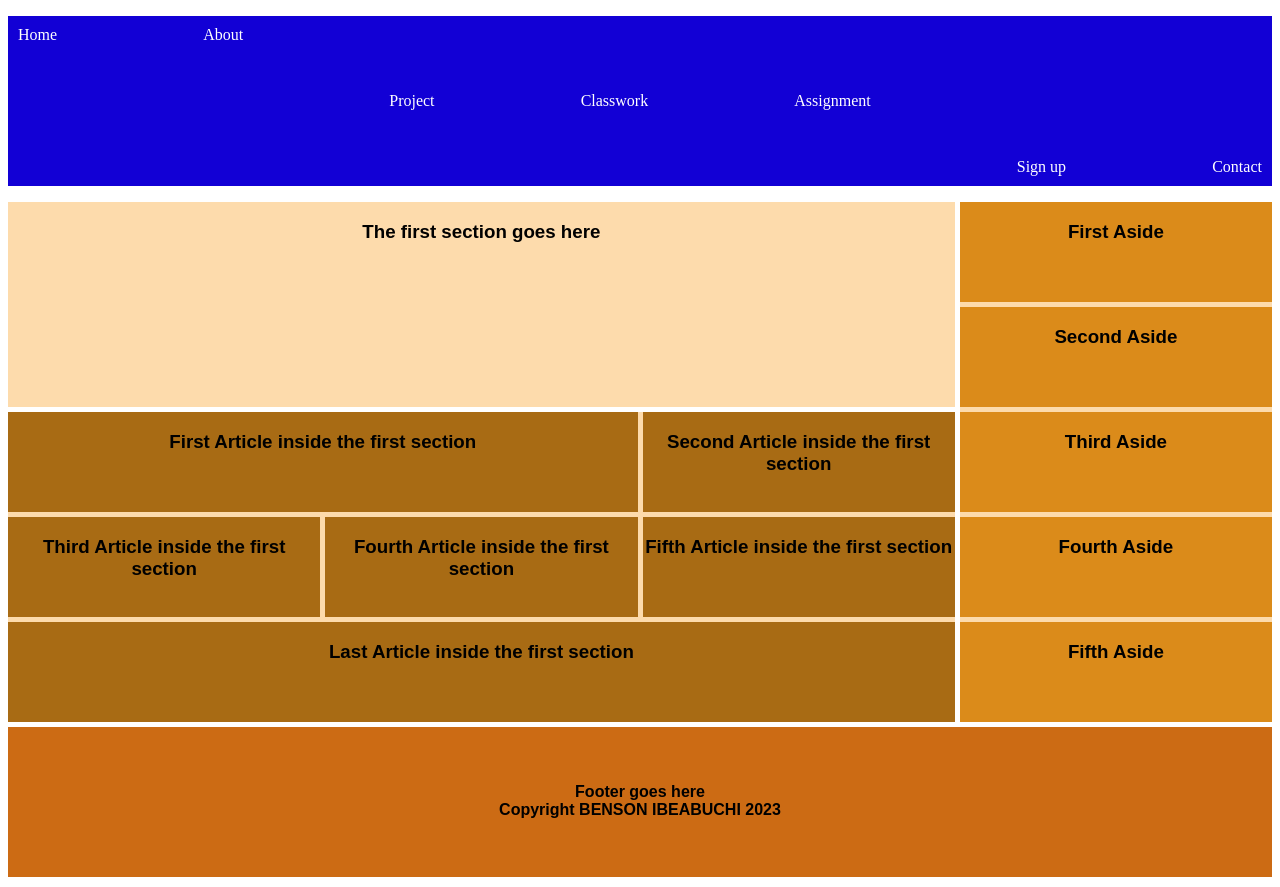
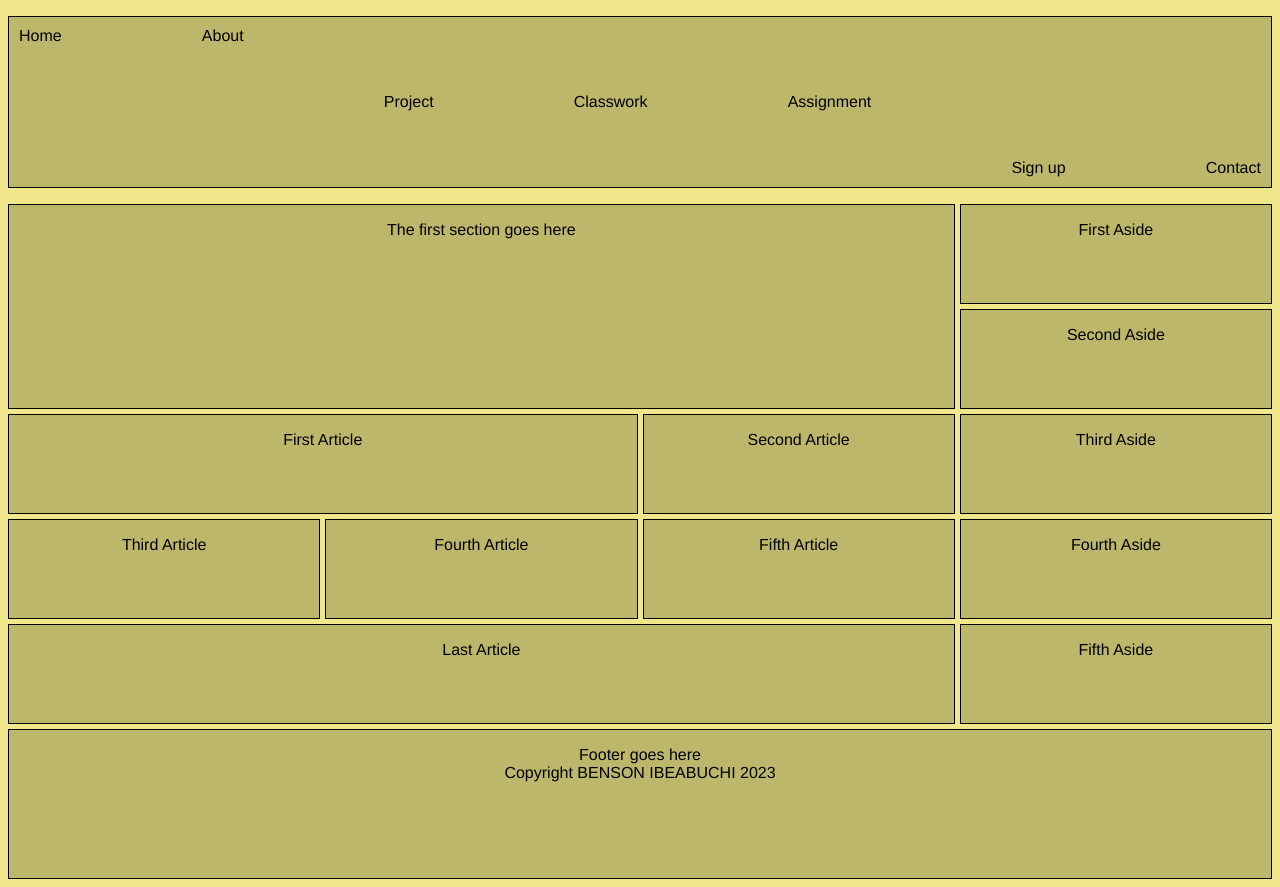
Before and after one commit to bensonibeabuchi/6B2, a plain HTML site: page assignment/grid_assignment.html in a window 1280 px wide. Drawn offline with Linux system fonts and the light colour scheme.

Commit message:
general updates

```diff
--- a/assignment/grid_assignment.html
+++ b/assignment/grid_assignment.html
@@ -6,14 +6,20 @@
     <meta name="viewport" content="width=device-width, initial-scale=1.0">
     <title>Benson Ibeabuchi Grid</title>
     <style>
+        body{
+            background-color: khaki;
+            font-family: Helvetica, sans-serif;
+            text-align: center;
+        }
         nav ul{
             list-style: none;
-            background-color: #1200d5;
+            background-color: darkkhaki;
             display: flex;
             justify-content: space-between;
             align-items: center;
             height: 150px;
             padding: 10px;
+            border: 1px solid black;
         }
         nav ul li:nth-of-type(n+1){
             align-self: flex-start;
@@ -26,10 +32,10 @@
         }
 
         li{
-            color: white;
+            color: black;
         }
         main > *{
-            background-color: #fddbac;
+            background-color: darkkhaki;
         }
 
         main {
@@ -47,30 +53,35 @@
 
         main > :nth-child(1){
             grid-area: a;
+            border: 1px solid black;
         }
         main > :nth-child(2){
             grid-area: c;
+            background-color: khaki;
         }
         main > :nth-child(3){
             grid-area: b;
         }
         main > :nth-child(4){
             grid-area: d;
-            background-color: #CC6B14;
+            border: 1px solid black;
         }
 
         aside > *{
-            background-color: #DB8B1A;
+            background-color: darkkhaki;
+            border: 1px solid black;
         }
         aside:first-of-type{
             display: grid;
             grid-template-columns: repeat(1, 1fr);
             grid-template-rows: repeat(5, 5fr);
             gap: 5px;
+            background-color: khaki;
         }
 
         section + section > *{
-            background-color: #A86B14;
+            background-color: darkkhaki;
+            border: 1px solid black;
         }
 
         section + section{
@@ -94,18 +105,6 @@
         section + section :nth-child(6){
             grid-area: d;
         }
-
-        main{
-            text-align: center;
-            font-weight: bolder;
-            font-family: Arial, Helvetica, sans-serif;
-        }
-
-        p{
-            padding: 40px;
-        }
-
-
     </style>
 </head>
 <body>
@@ -123,21 +122,21 @@
         </nav>
     </header>
     <main>
-        <section><h3>The first section goes here</h3></section>
+        <section><p>The first section goes here</p></section>
         <section>
-            <article><h3>First Article inside the first section</h3></article>
-            <article><h3>Second Article inside the first section</h3></article>
-            <article><h3>Third Article inside the first section</h3></article>
-            <article><h3>Fourth Article inside the first section</h3></article>
-            <article><h3>Fifth Article inside the first section</h3></article>
-            <article><h3>Last Article inside the first section</h3></article>
+            <article><p>First Article</p></article>
+            <article><p>Second Article</p></article>
+            <article><p>Third Article</p></article>
+            <article><p>Fourth Article</p></article>
+            <article><p>Fifth Article</p></article>
+            <article><p>Last Article</p></article>
         </section>
         <aside>
-            <article><h3>First Aside</h3></article>
-            <article><h3>Second Aside</h3></article>
-            <article><h3>Third Aside</h3></article>
-            <article><h3>Fourth Aside</h3></article>
-            <article><h3>Fifth Aside</h3></article>
+            <article><p>First Aside</p></article>
+            <article><p>Second Aside</p></article>
+            <article><p>Third Aside</p></article>
+            <article><p>Fourth Aside</p></article>
+            <article><p>Fifth Aside</p></article>
         </aside>
         <footer>
             <p>
--- /dev/null
+++ b/classwork/media_query.css
@@ -0,0 +1,227 @@
+    @media screen and (max-width:480px) {
+
+    body{
+        background-color: khaki;
+    }
+
+    main{
+        width: 100%;
+        height: 100vh;
+    }
+
+    main > *{
+        background-color: darkkhaki;
+        border: 1px solid black;
+    }
+
+    main {
+        display: grid;
+        grid-template-columns: repeat(1,1fr);
+        grid-template-rows: repeat(10, 10fr);
+        gap: 10px;
+        grid-template-areas: "a"
+                            "b"
+                            "c"
+                            "d"
+                            "e"
+                            "f"
+                            "g"
+                            "h"
+                            "i"
+                            "j";
+    }
+
+    main > :nth-child(1){
+        grid-area: a;
+    }
+    main > :nth-child(2){
+        grid-area: b;
+    }
+    main > :nth-child(3){
+        grid-area: c;
+    }
+    main > :nth-child(4){
+        grid-area: d;
+    }
+    main > :nth-child(5){
+        grid-area: e;
+    }
+    main > :nth-child(6){
+        grid-area: f;
+    }
+
+    main > :nth-child(7){
+        grid-area: g;
+    }
+
+    main > :nth-child(8){
+        grid-area: h;
+    }
+
+    main > :nth-child(9){
+        grid-area: i;
+    }
+
+    main > :nth-child(10){
+        grid-area: j;
+    }
+
+    p{
+        text-align: center;
+    }
+    }
+
+    @media screen and (min-width:481px) {
+
+        body{
+            background-color: khaki;
+        }
+
+        main{
+            width: 100%;
+            height: 100vh;
+        }
+
+        main > *{
+            background-color: darkkhaki;
+            border: 1px solid black;
+        }
+
+        main {
+            display: grid;
+            grid-template-columns: repeat(2,2fr);
+            grid-template-rows: repeat(6, 6fr);
+            gap: 10px;
+            grid-template-areas: "a a"
+                                "b c"
+                                "d e"
+                                "f g"
+                                "h i"
+                                "j j";
+        }
+
+        main > :nth-child(1){
+            grid-area: a;
+        }
+        main > :nth-child(2){
+            grid-area: b;
+        }
+        main > :nth-child(3){
+            grid-area: c;
+        }
+        main > :nth-child(4){
+            grid-area: d;
+        }
+        main > :nth-child(5){
+            grid-area: e;
+        }
+        main > :nth-child(6){
+            grid-area: f;
+        }
+
+        main > :nth-child(7){
+            grid-area: g;
+        }
+
+        main > :nth-child(8){
+            grid-area: h;
+        }
+
+        main > :nth-child(9){
+            grid-area: i;
+        }
+
+        main > :nth-child(10){
+            grid-area: j;
+        }
+
+        p{
+            text-align: center;
+        }
+    }
+
+    @media screen and (min-width:768px){
+
+        body{
+            background-color: khaki;
+        }
+
+        main{
+            width: 100%;
+            height: 100vh;
+        }
+
+        main > *{
+            background-color: darkkhaki;
+            border: 1px solid black;
+        }
+
+        main {
+            display: grid;
+            grid-template-columns: repeat(4,4fr);
+            grid-template-rows: repeat(5, 5fr);
+            gap: 10px;
+            grid-template-areas: "a a a a"
+                                "b c c d"
+                                "e f g h"
+                                "i i i h"
+                                "j j j j";
+        }
+
+        main > :nth-child(1){
+            grid-area: a;
+        }
+        main > :nth-child(2){
+            grid-area: b;
+        }
+        main > :nth-child(3){
+            grid-area: c;
+        }
+        main > :nth-child(4){
+            grid-area: d;
+        }
+        main > :nth-child(5){
+            grid-area: e;
+        }
+        main > :nth-child(6){
+            grid-area: f;
+        }
+
+        main > :nth-child(7){
+            grid-area: g;
+        }
+
+        main > :nth-child(8){
+            grid-area: h;
+        }
+
+        main > :nth-child(9){
+            grid-area: i;
+        }
+
+        main > :nth-child(10){
+            grid-area: j;
+        }
+
+        main > :nth-child(11){
+            grid-area: k;
+        }
+
+        p{
+            text-align: center;
+        }
+
+
+     }
+
+     @media print, screnn and(max-width:480px) and (orientation: landscape) {
+        div{
+            height: 15vh;
+            background-color: transparent;
+            border: 10px solid black;
+        }
+
+        p::before{
+            content: "April Book";
+        }
+     }
```
Also changed, not shown: classwork/media_query.html (added, +24 -0 lines), classwork/new.html (deleted, +0 -20 lines).
